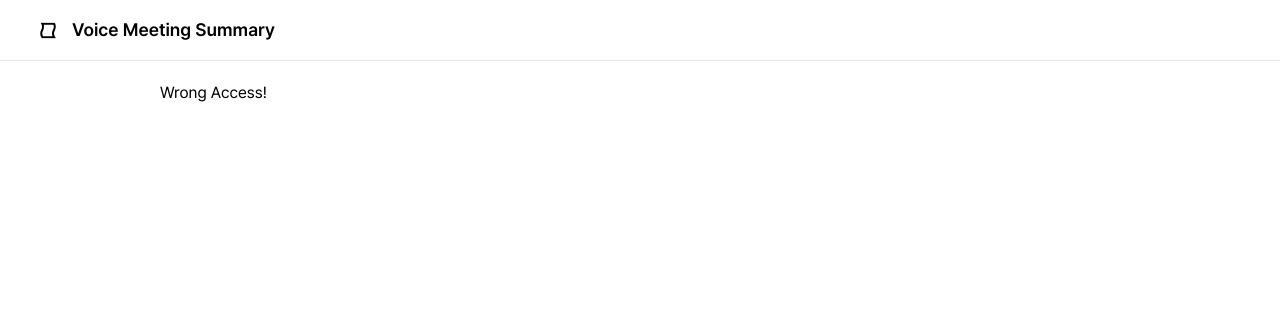
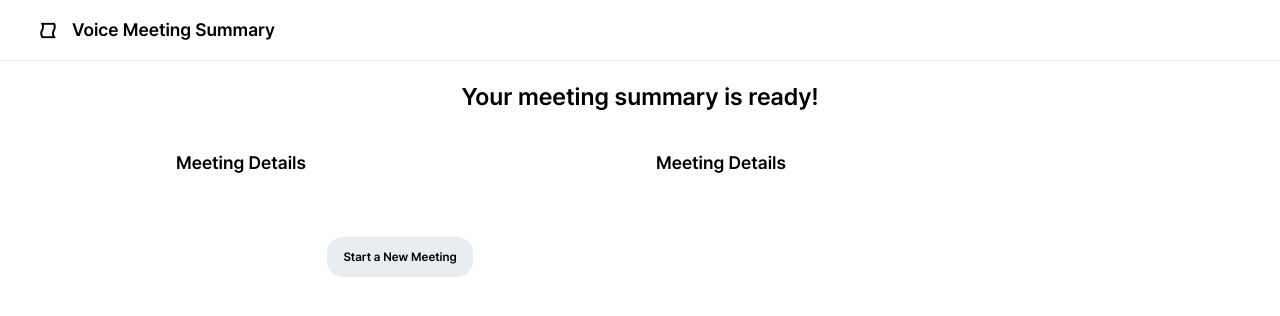
Before and after one commit to minjeongss/ai-realtime-meeting-summary, a React (Vite) app: page /summary in a window 1280 px wide. Shown: the top 316 px of the page. Built offline with nearby package versions, Linux system fonts and the light colour scheme.

Commit message:
refactor: Button 공통 컴포넌트 분리

```diff
--- /dev/null
+++ b/src/components/Button/index.tsx
@@ -0,0 +1,24 @@
+interface ButtonProps {
+  children: React.ReactNode;
+  color: Color;
+}
+
+type Color = "skyblue" | "blue" | "gray";
+
+const bgVariants = {
+  skyblue: "bg-[#C4D9EB]",
+  blue: "",
+  gray: "bg-[#E8EDF2]",
+};
+
+const Button = ({ color, children }: ButtonProps) => {
+  return (
+    <button
+      className={`h-10 pl-4 pr-4 font-semibold text-xs rounded-2xl ${bgVariants[color]}`}
+    >
+      {children}
+    </button>
+  );
+};
+
+export default Button;
--- a/src/pages/Meeting/Participant.tsx
+++ b/src/pages/Meeting/Participant.tsx
@@ -1,3 +1,4 @@
+import Button from "../../components/Button";
 import { MockParticipant } from "../../mocks/MockParticipant";
 import Profile from "./Profile";
 
@@ -29,9 +30,7 @@ const Participant = ({ time = "00:00:00" }: ParticipantProps) => {
         </p>
       </div>
       <div className="flex justify-center items-center pt-3">
-        <button className="w-30 h-10 text-sm rounded-2xl bg-[#C4D9EB]">
-          End Meeting
-        </button>
+        <Button color="skyblue">End Meeting</Button>
       </div>
     </div>
   );
--- /dev/null
+++ b/src/pages/Summary/Detail.tsx
@@ -0,0 +1,15 @@
+import Button from "../../components/Button";
+
+const Detail = () => {
+  return (
+    <div className="flex flex-col">
+      <p className="p-4 font-semibold text-lg">Meeting Details</p>
+      <div className="p-4"></div>
+      <div className="flex justify-center items-center pt-3 pb-3 pl-4 pr-4 ">
+        <Button color="gray">Start a New Meeting</Button>
+      </div>
+    </div>
+  );
+};
+
+export default Detail;
--- /dev/null
+++ b/src/pages/Summary/Export.tsx
@@ -0,0 +1,9 @@
+const Export = () => {
+  return (
+    <div>
+      <p className="p-4 font-semibold text-lg">Meeting Details</p>
+    </div>
+  );
+};
+
+export default Export;
--- /dev/null
+++ b/src/pages/Summary/index.tsx
@@ -0,0 +1,18 @@
+import Detail from "./Detail";
+import Export from "./Export";
+
+const Summary = () => {
+  return (
+    <div>
+      <p className="pb-5 text-center font-semibold text-2xl">
+        Your meeting summary is ready!
+      </p>
+      <div className="w-full h-full flex [&>div]:flex-1">
+        <Detail />
+        <Export />
+      </div>
+    </div>
+  );
+};
+
+export default Summary;
--- a/src/routes/index.tsx
+++ b/src/routes/index.tsx
@@ -3,13 +3,15 @@ import Layout from "../components/Layout/Layout";
 import Home from "../pages/Home";
 import NotFound from "../pages/NotFound";
 import Meeting from "../pages/Meeting";
+import Summary from "../pages/Summary";
 
 const Rotuer = () => {
   return (
     <Routes>
       <Route element={<Layout />}>
         <Route path="/" element={<Home />} />
-        <Route path="/meet" element={<Meeting />} />
+        <Route path="/meeting" element={<Meeting />} />
+        <Route path="/summary" element={<Summary />} />
         <Route path="*" element={<NotFound />} />
       </Route>
     </Routes>
```
